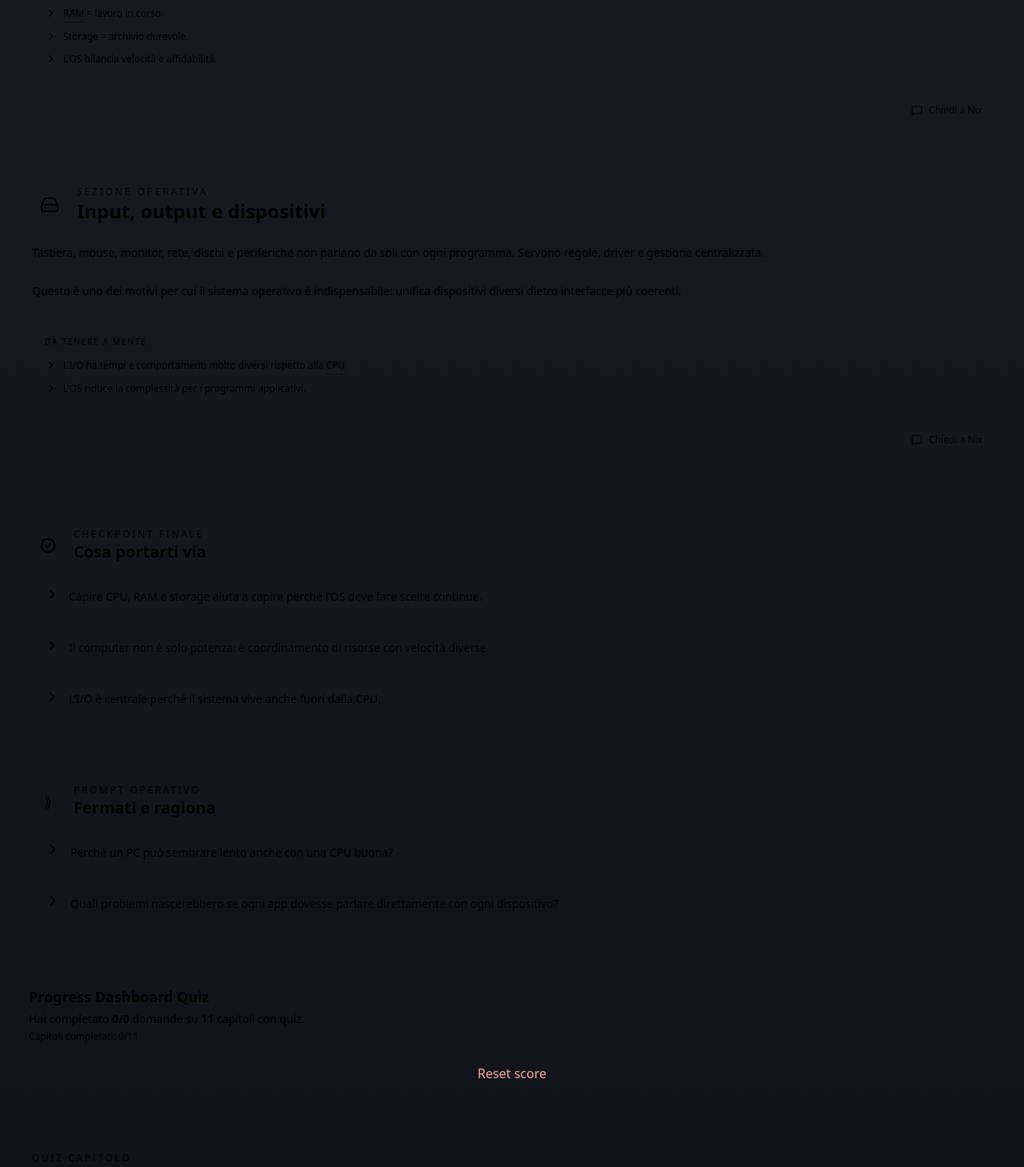
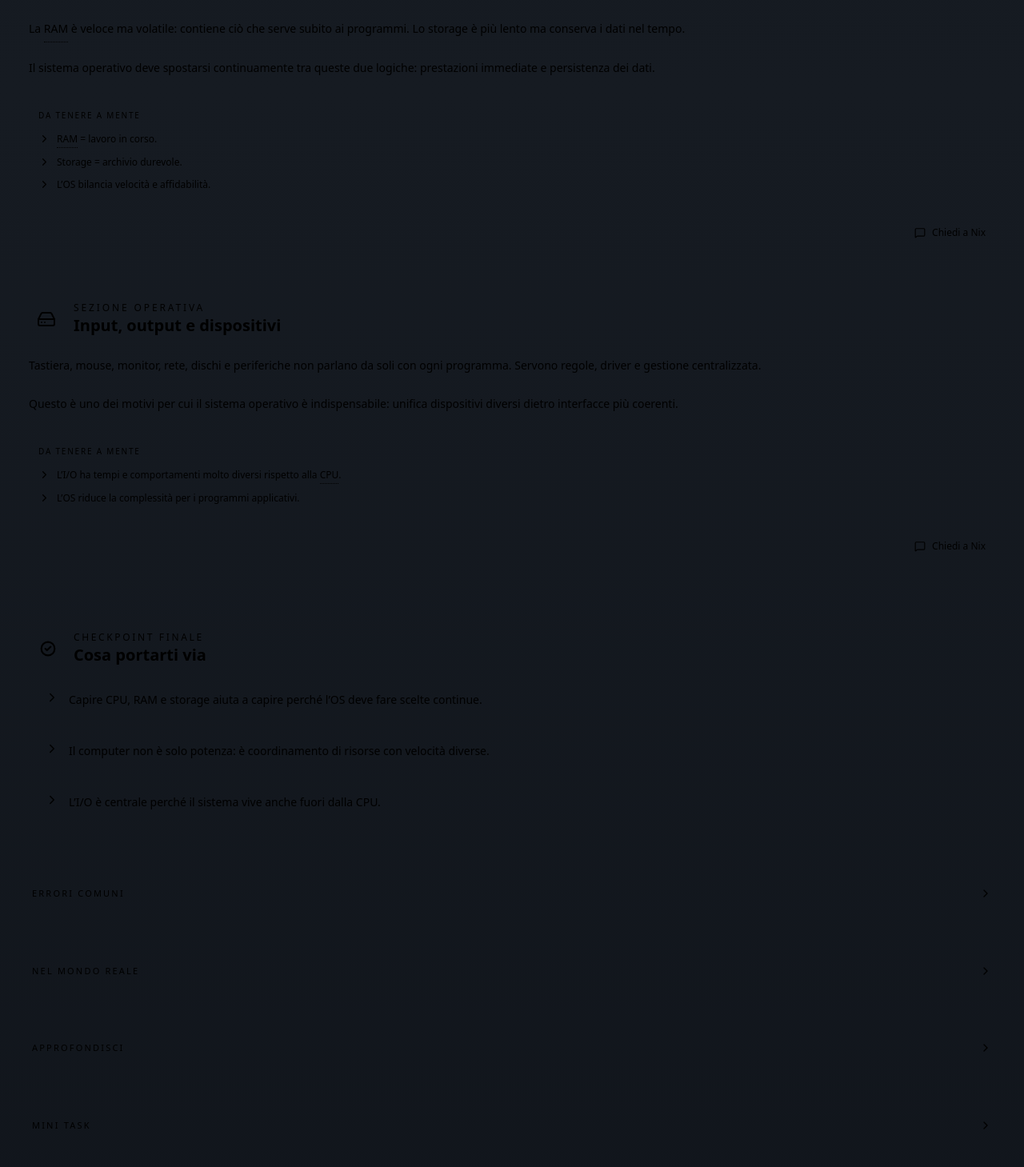
Before and after one commit to MT-Showcases/operating-systems-showcase, a Next.js app: page /chapters/hardware-cpu in a window 1280 px wide. Shown: the part 2503-3962 px from the top of the page at 80% size. Built offline with nearby package versions, Linux system fonts and the light colour scheme.

Commit message:
feat: apply chapter pattern to chapter 2

```diff
--- a/app/chapters/[slug]/page.tsx
+++ b/app/chapters/[slug]/page.tsx
@@ -127,6 +127,8 @@ export default async function ChapterPage({ params }: Props) {
   const totalChapters = chapters.length;
   const progressPercent = (chapterNum / totalChapters) * 100;
   const isChapter1 = chapter.slug === 'what-is-os';
+  const isChapter2 = chapter.slug === 'hardware-cpu';
+  const isCompactChapter = isChapter1 || isChapter2;
   const shouldShowMiniTask = Boolean(chapter.pilotContent?.miniTask?.length) && !(isChapter1 && chapter.interactivePilot);
   const glossaryTerms = getTermsByIds(chapter.glossary ?? []);
 
@@ -194,7 +196,7 @@ export default async function ChapterPage({ params }: Props) {
                     <p className="terminal-heading text-xs uppercase tracking-[0.24em] text-accent-cyan">Glossario del capitolo</p>
                     <h2 className="mt-2 text-xl font-semibold text-text-primary">Termini da tenere aperti mentre studi</h2>
                   </div>
-                  <p className={`max-w-xl text-sm text-text-secondary ${isChapter1 ? 'leading-6' : 'leading-7'}`}>
+                  <p className={`max-w-xl text-sm text-text-secondary ${isCompactChapter ? 'leading-6' : 'leading-7'}`}>
                     Tocca un termine per aprire il drawer e collegare teoria, comandi e pratica Linux.
                   </p>
                 </div>
@@ -228,7 +230,7 @@ export default async function ChapterPage({ params }: Props) {
                     commandReferences={section.commandReferences}
                     infoTables={section.infoTables}
                     labBlock={section.labBlock}
-                    isChapter1={isChapter1}
+                    isCompactChapter={isCompactChapter}
                   />
                 </div>
               ))}
@@ -238,7 +240,7 @@ export default async function ChapterPage({ params }: Props) {
 
             {chapter.pilotContent?.commonMistakes?.length ? (
               <section className="mt-8 border-2 border-accent-amber/40 bg-bg-surface p-6">
-                {isChapter1 ? (
+                {isCompactChapter ? (
                   <details>
                     <summary className="flex cursor-pointer list-none items-center justify-between terminal-heading text-[11px] uppercase tracking-[0.2em] text-accent-amber">
                       Errori comuni
@@ -259,7 +261,7 @@ export default async function ChapterPage({ params }: Props) {
 
             {chapter.pilotContent?.realWorld?.length ? (
               <section className="mt-8 border-2 border-accent-cyan/40 bg-bg-surface p-6">
-                {isChapter1 ? (
+                {isCompactChapter ? (
                   <details>
                     <summary className="flex cursor-pointer list-none items-center justify-between terminal-heading text-[11px] uppercase tracking-[0.2em] text-accent-cyan">
                       Nel mondo reale
@@ -280,7 +282,7 @@ export default async function ChapterPage({ params }: Props) {
 
             {chapter.pilotContent?.deepDive?.length ? (
               <section className="mt-8 border-2 border-accent-green/30 bg-bg-surface p-6">
-                {isChapter1 ? (
+                {isCompactChapter ? (
                   <details>
                     <summary className="flex cursor-pointer list-none items-center justify-between terminal-heading text-[11px] uppercase tracking-[0.2em] text-accent-green">
                       Approfondisci
@@ -335,7 +337,7 @@ export default async function ChapterPage({ params }: Props) {
 
             {shouldShowMiniTask ? (
               <section className="mt-8 border-2 border-accent-cyan/40 bg-bg-surface p-6">
-                {isChapter1 ? (
+                {isCompactChapter ? (
                   <details>
                     <summary className="flex cursor-pointer list-none items-center justify-between terminal-heading text-[11px] uppercase tracking-[0.2em] text-accent-cyan">
                       Mini task
--- a/components/SectionCard.tsx
+++ b/components/SectionCard.tsx
@@ -20,7 +20,7 @@ interface SectionCardProps {
   commandReferences?: CommandReference[];
   infoTables?: InfoTable[];
   labBlock?: LabBlock;
-  isChapter1?: boolean;
+  isCompactChapter?: boolean;
 }
 
 
@@ -50,16 +50,16 @@ export default function SectionCard({
   commandReferences,
   infoTables,
   labBlock,
-  isChapter1 = false,
+  isCompactChapter = false,
 }: SectionCardProps) {
   const paragraphs = content.split(/\n\n+/g);
   // Collapsible state
-  const [showLab, setShowLab] = useState(!isChapter1);
-  const [showReferences, setShowReferences] = useState(!isChapter1);
-  const [showTerminals, setShowTerminals] = useState(!isChapter1);
+  const [showLab, setShowLab] = useState(!isCompactChapter);
+  const [showReferences, setShowReferences] = useState(!isCompactChapter);
+  const [showTerminals, setShowTerminals] = useState(!isCompactChapter);
 
   return (
-    <section id={id} className={`scroll-mt-24 overflow-hidden border-2 border-accent-cyan bg-bg-primary ${isChapter1 ? 'p-5' : 'p-6'}`}>
+    <section id={id} className={`scroll-mt-24 overflow-hidden border-2 border-accent-cyan bg-bg-primary ${isCompactChapter ? 'p-5' : 'p-6'}`}>
       <div className="flex items-start justify-between gap-4">
         <div className="flex items-center gap-3">
           <div className="flex h-11 w-11 items-center justify-center border-2 border-accent-cyan/60 bg-bg-surface">
@@ -67,7 +67,7 @@ export default function SectionCard({
           </div>
           <div>
             <p className="terminal-heading text-xs uppercase tracking-[0.24em] text-text-secondary">Sezione operativa</p>
-            <h2 className={`terminal-heading font-semibold text-text-primary ${isChapter1 ? 'text-xl' : 'text-2xl'}`}>{title}</h2>
+            <h2 className={`terminal-heading font-semibold text-text-primary ${isCompactChapter ? 'text-xl' : 'text-2xl'}`}>{title}</h2>
           </div>
         </div>
       </div>
@@ -77,7 +77,7 @@ export default function SectionCard({
       </div>
 
       {keyPoints && keyPoints.length > 0 ? (
-        <div className={`mt-6 border-2 border-accent-green/60 bg-bg-surface ${isChapter1 ? 'p-3' : 'p-4'}`}>
+        <div className={`mt-6 border-2 border-accent-green/60 bg-bg-surface ${isCompactChapter ? 'p-3' : 'p-4'}`}>
           <p className="text-left text-accent-green font-medium text-[10px] uppercase tracking-[0.18em]">
             Da tenere a mente
           </p>
--- a/data/chapters/index.ts
+++ b/data/chapters/index.ts
@@ -259,6 +259,48 @@ export const chapters: Chapter[] = [
       'Perché un PC può sembrare lento anche con una CPU buona?',
       'Quali problemi nascerebbero se ogni app dovesse parlare direttamente con ogni dispositivo?',
     ],
+    pilotContent: {
+      whyItMatters: [
+        'Quando un computer sembra "lento", quasi mai il problema è una sola parte. CPU, RAM, storage e I/O hanno tempi diversi e il sistema operativo deve orchestrare tutto in modo continuo.',
+        'Capire questo capitolo ti aiuta a leggere i colli di bottiglia reali: non solo quanta potenza hai, ma come le risorse vengono coordinate mentre usi app, rete e file nello stesso momento.',
+      ],
+      commonMistakes: [
+        '**CPU veloce ≠ sistema sempre veloce**: se storage o I/O sono il collo di bottiglia, la CPU da sola non risolve.',
+        '**RAM ≠ storage**: la RAM serve al lavoro immediato, SSD/HDD servono alla persistenza.',
+        '**Multitasking ≠ esecuzione infinita in parallelo**: spesso è alternanza intelligente del tempo CPU.',
+        '**I/O non è “secondario”**: tastiera, rete, disco e periferiche influenzano direttamente la reattività percepita.',
+        'Valutare le prestazioni guardando una sola metrica porta a diagnosi sbagliate: serve una vista di insieme delle risorse.',
+      ],
+      realWorld: [
+        'Apri molte tab del browser: la RAM cresce, la CPU schedula più processi, e il sistema può iniziare a usare swap se la memoria si satura.',
+        'Salvi un file grande durante una videochiamata: storage, rete e CPU competono per attenzione, e la latenza percepita può aumentare.',
+        'Avvii un programma da disco lento: anche con CPU potente, il caricamento resta vincolato alla velocità di I/O.',
+      ],
+      miniTask: [
+        '**Passo 1 — Osserva**: apri monitor risorse o task manager e identifica CPU, RAM e disco mentre usi 2-3 app insieme.',
+        '**Passo 2 — Collega**: annota quale risorsa sale di più in ogni attività (apertura app, salvataggio file, navigazione web).',
+        '**Passo 3 — Concludi**: scrivi una frase su quale collo di bottiglia stai vedendo e perché non dipende solo dalla CPU.',
+      ],
+      deepDive: [
+        {
+          level: 'essenziale',
+          title: 'Computer Architecture Course - Princeton (overview)',
+          description: 'Panoramica chiara su CPU, memoria e I/O per collegare hardware e comportamento del sistema operativo.',
+          url: 'https://www.coursera.org/learn/comparch',
+        },
+        {
+          level: 'vai-oltre',
+          title: 'Nand2Tetris - Part I',
+          description: 'Percorso pratico per capire come le componenti hardware si combinano e perché il software di sistema deve coordinarle.',
+          url: 'https://www.coursera.org/learn/build-a-computer',
+        },
+        {
+          level: 'deep-dive',
+          title: 'Computer Architecture: A Quantitative Approach',
+          description: 'Riferimento avanzato per analizzare trade-off reali tra CPU, memoria e I/O.',
+        },
+      ],
+    },
     quiz: [
       {
         id: 'ch2-q1',
```
